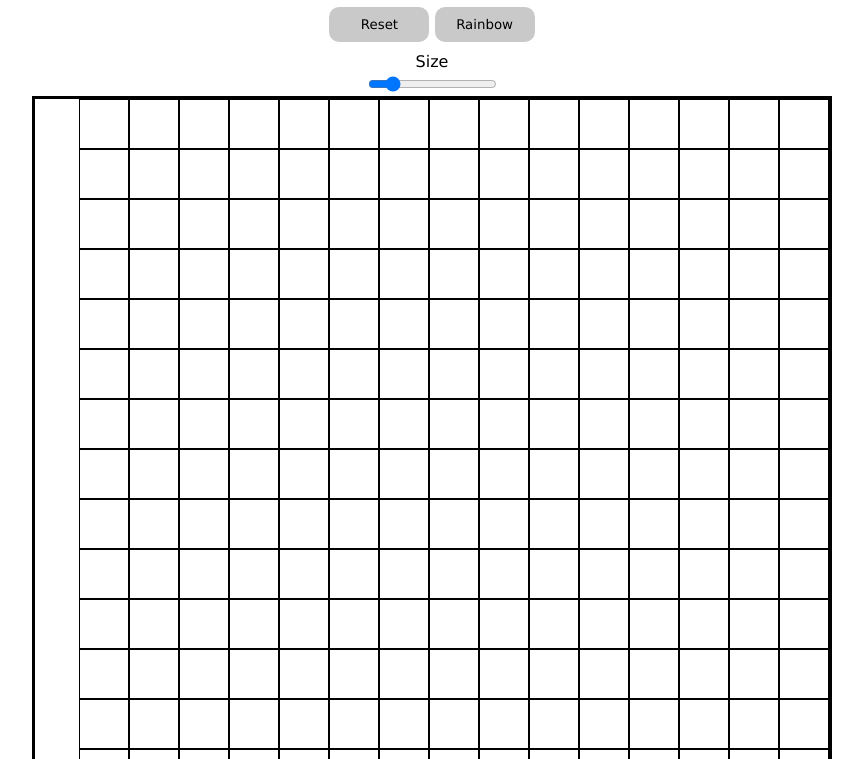
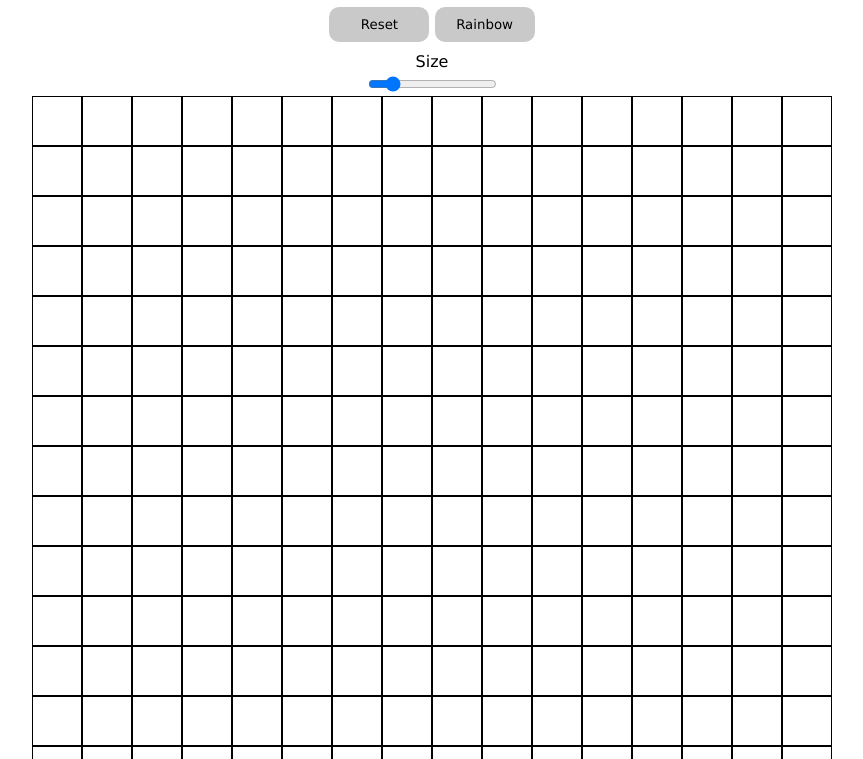
Before and after one commit to thomasstew1999/etch-a-sketch, a plain HTML site: page index.html in a window 1280 px wide. Shown: the part 41-800 px from the top of the page, without its empty margins (208-1071 px from the left). Drawn offline with Linux system fonts and the light colour scheme.

Commit message:
Finished

```diff
--- a/script.js
+++ b/script.js
@@ -11,13 +11,17 @@ function createGrid(value) {
         container.removeChild(container.lastChild);
     }
     const totalsquares = value * value;
-    for (i = 0; i < totalsquares; i++) {
-        const gridBlock = document.createElement("div");
-        gridBlock.setAttribute("class", "gridblock");
-        gridBlock.setAttribute("id", "gblock");
-        gridBlock.style.width = 800 / value + "px";
-        gridBlock.style.height = 800 / value + "px";
-        container.appendChild(gridBlock);
+    for (i = 0; i < value; i++) {
+        const newLine = document.createElement("div");
+        for (j = 0; j < value; j++) {
+            const gridBlock = document.createElement("div");
+            gridBlock.setAttribute("class", "gridblock");
+            gridBlock.setAttribute("id", "gblock");
+            gridBlock.style.width = 800 / value + "px";
+            gridBlock.style.height = 800 / value + "px";
+            newLine.appendChild(gridBlock);
+        }
+        container.appendChild(newLine);
     }
 }
 
--- a/style.css
+++ b/style.css
@@ -29,12 +29,13 @@ body {
 }
 
 .container {
-    border: 3px solid black;
+    border: 0px solid black;
     width: 800px;
+    height: 800px;
+    padding: 0px;
     margin-top: 0 auto;
     display: flex;
-    flex-wrap: wrap;
-    justify-content:end;
+    flex-wrap:wrap;
 }
 
 .gridblock {
```
